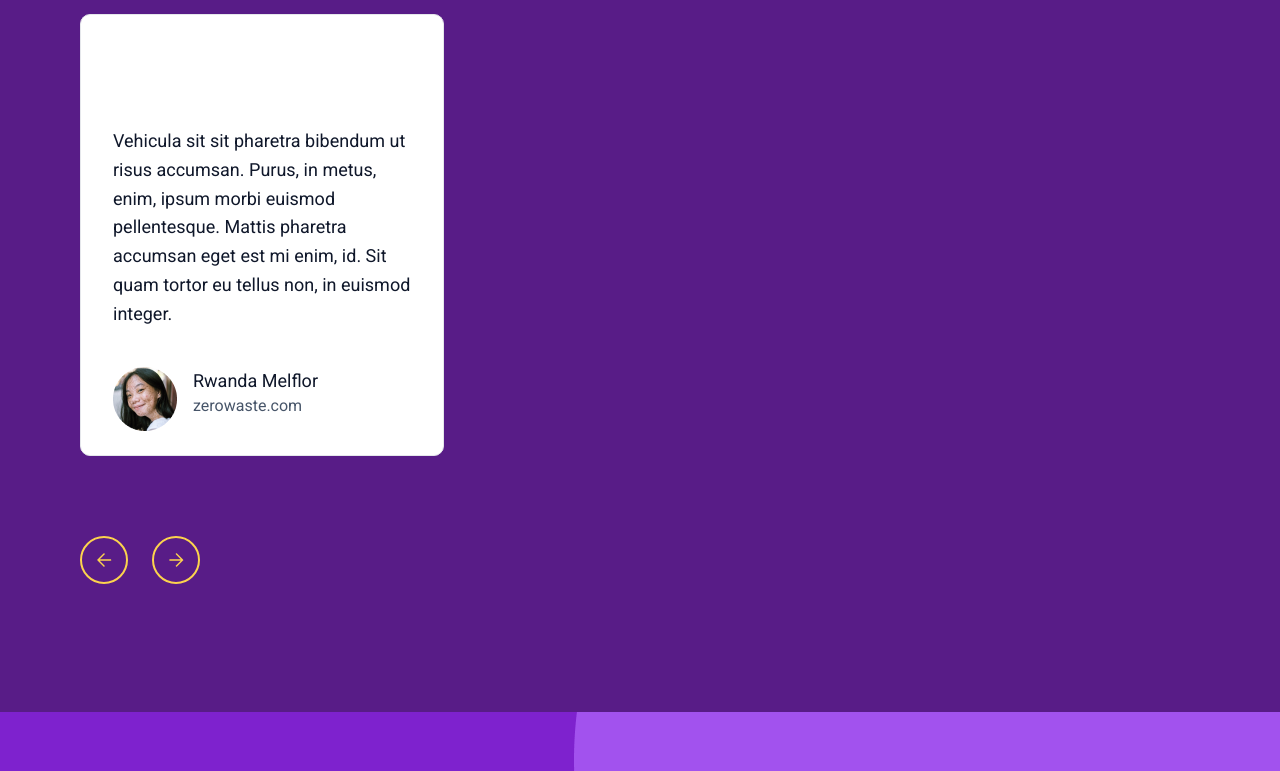
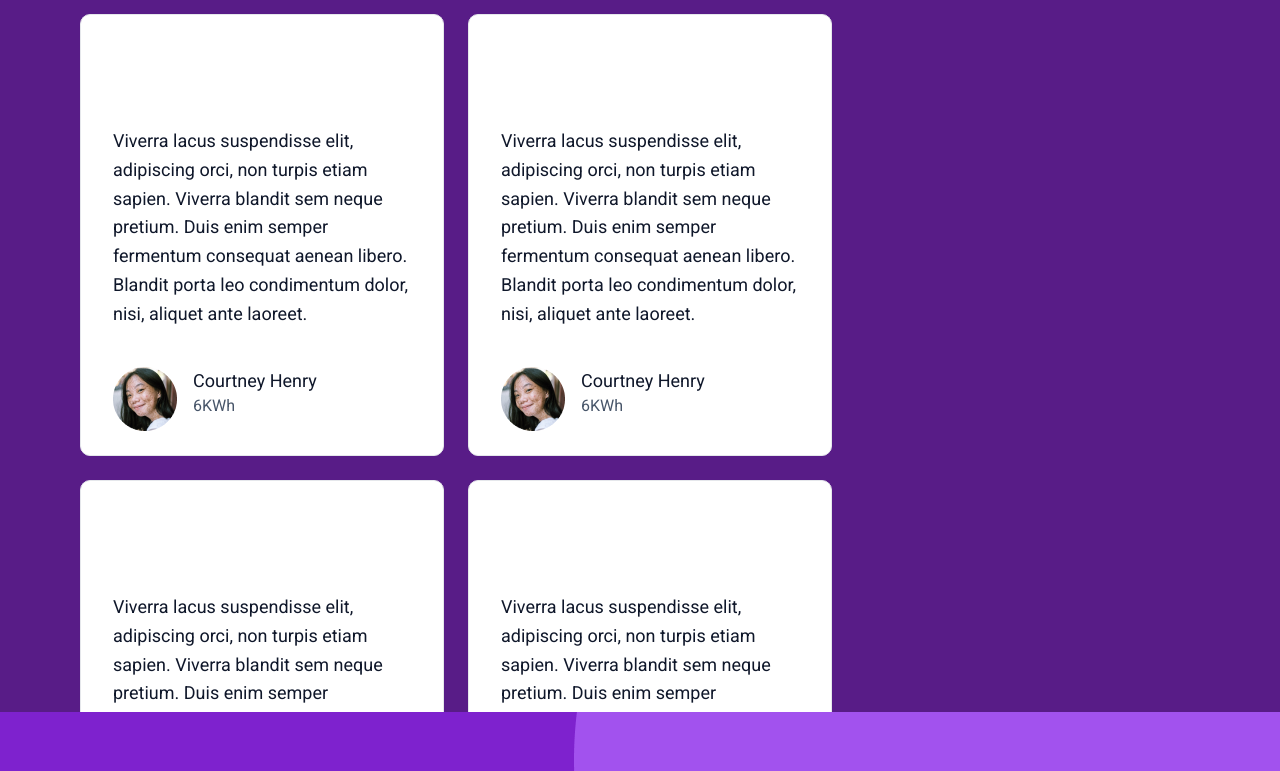
Before and after one commit to Breno-Mateus/buzzvel-test, a React (Vite) app: page / in a window 1280 px wide. Shown: the part 4660-5431 px from the top of the page. Built offline with nearby package versions, Linux system fonts and the light colour scheme.

Commit message:
feat: add section5

```diff
--- /dev/null
+++ b/src/components/card/index.tsx
@@ -0,0 +1,22 @@
+import { CardProps } from "./type"
+
+const Card = ({urlImage, text, name, consumption} : CardProps) => {
+    return (
+        <div className="w-[364px] h-[442px] flex flex-col border-[1px] rounded-[10px] bg-colorPrimary p-8">
+            <div className="mt-[80px] text-textColor">
+                <p className="text-[18px] leading-[28.8px] font-normal">{text}</p>
+
+                <div className="flex mt-[38px] gap-4">
+                    <img src={urlImage}/>
+
+                    <div className="flex flex-col">
+                        <p className="text-[18px] leading-[28.8px] font-normal">{name}</p>
+                        <p className="text-base leading-[22.4px] font-normal text-colorTextSecondary">{consumption}</p>
+                    </div>
+                </div>
+            </div>
+        </div>
+    )
+}
+
+export default Card
--- /dev/null
+++ b/src/components/card/type.ts
@@ -0,0 +1,6 @@
+export interface CardProps {
+    urlImage: string;
+    text: string;
+    name: string;
+    consumption: string;
+}
--- a/src/components/section5/index.tsx
+++ b/src/components/section5/index.tsx
@@ -1,7 +1,7 @@
 import Button from "../button"
-import User1 from "../../assets/user1.png"
 import ArrowLeft from "../../assets/arrow-left.png"
 import ArrowRight from "../../assets/arrow-right.png"
+import Card from "../card"
 
 
 const Section5 = () => {
@@ -19,21 +19,11 @@ const Section5 = () => {
                 </div>
             </div>
 
-            <div>
-                <div className="w-[364px] h-[442px] flex flex-col border-[1px] rounded-[10px] bg-colorPrimary p-8">
-                    <div className="mt-[80px] text-textColor">
-                        <p className="text-[18px] leading-[28.8px] font-normal">Vehicula sit sit pharetra bibendum ut risus accumsan. Purus, in metus, enim, ipsum morbi euismod pellentesque. Mattis pharetra accumsan eget est mi enim, id. Sit quam tortor eu tellus non, in euismod integer.</p>
-
-                        <div className="flex mt-[38px] gap-4">
-                            <img src={User1}/>
-
-                            <div className="flex flex-col">
-                                <p className="text-[18px] leading-[28.8px] font-normal">Rwanda Melflor</p>
-                                <p className="text-base leading-[22.4px] font-normal text-colorTextSecondary">zerowaste.com</p>
-                            </div>
-                        </div>
-                    </div>
-                </div>
+            <div className="flex flex-wrap gap-6">
+                <Card text="Viverra lacus suspendisse elit, adipiscing orci, non turpis etiam sapien. Viverra blandit sem neque pretium. Duis enim semper fermentum consequat aenean libero. Blandit porta leo condimentum dolor, nisi, aliquet ante laoreet." name="Courtney Henry" consumption="6KWh" urlImage="src/assets/user1.png"/>
+                <Card text="Viverra lacus suspendisse elit, adipiscing orci, non turpis etiam sapien. Viverra blandit sem neque pretium. Duis enim semper fermentum consequat aenean libero. Blandit porta leo condimentum dolor, nisi, aliquet ante laoreet." name="Courtney Henry" consumption="6KWh" urlImage="src/assets/user1.png"/>
+                <Card text="Viverra lacus suspendisse elit, adipiscing orci, non turpis etiam sapien. Viverra blandit sem neque pretium. Duis enim semper fermentum consequat aenean libero. Blandit porta leo condimentum dolor, nisi, aliquet ante laoreet." name="Courtney Henry" consumption="6KWh" urlImage="src/assets/user1.png"/>
+                <Card text="Viverra lacus suspendisse elit, adipiscing orci, non turpis etiam sapien. Viverra blandit sem neque pretium. Duis enim semper fermentum consequat aenean libero. Blandit porta leo condimentum dolor, nisi, aliquet ante laoreet." name="Courtney Henry" consumption="6KWh" urlImage="src/assets/user1.png"/>
             </div>
 
             <div className="w[120px] h-[48px] flex gap-6">
```
